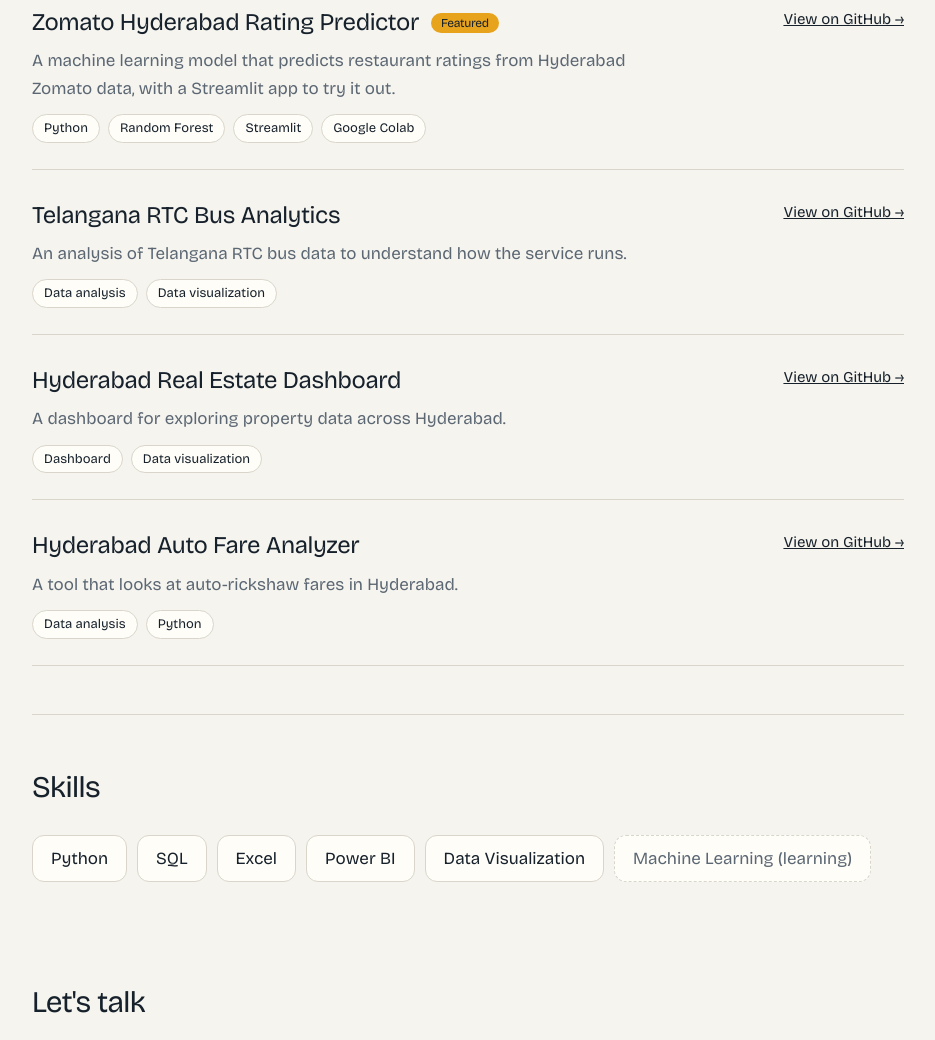
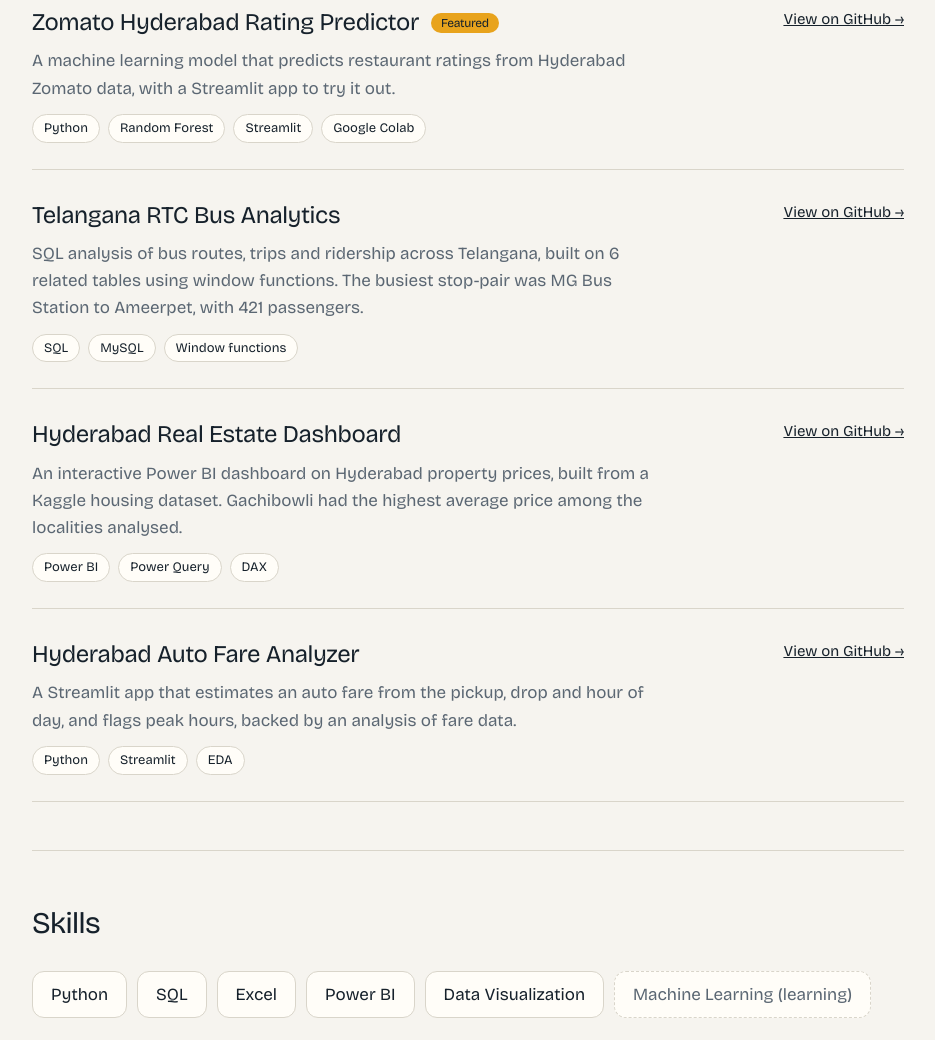
Before and after one commit to Huzefkhan1/Huzefkhan1.github.io, a plain HTML site: page index.html in a window 1280 px wide. Shown: the part 1190-2230 px from the top of the page, without its empty margins (172-1107 px from the left). Drawn offline with nearby package versions, Linux system fonts and the light colour scheme.

Commit message:
Add files via upload

```diff
--- a/index.html
+++ b/index.html
@@ -84,20 +84,20 @@
 </article>
 <article class="proj">
 <div><h3>Telangana RTC Bus Analytics</h3>
-<p>An analysis of Telangana RTC bus data to understand how the service runs.</p>
-<div class="tags"><span>Data analysis</span><span>Data visualization</span></div></div>
+<p>SQL analysis of bus routes, trips and ridership across Telangana, built on 6 related tables using window functions. The busiest stop-pair was MG Bus Station to Ameerpet, with 421 passengers.</p>
+<div class="tags"><span>SQL</span><span>MySQL</span><span>Window functions</span></div></div>
 <a class="go" href="https://github.com/Huzefkhan1/telangana-rtc-bus-analytics">View on GitHub →</a>
 </article>
 <article class="proj">
 <div><h3>Hyderabad Real Estate Dashboard</h3>
-<p>A dashboard for exploring property data across Hyderabad.</p>
-<div class="tags"><span>Dashboard</span><span>Data visualization</span></div></div>
+<p>An interactive Power BI dashboard on Hyderabad property prices, built from a Kaggle housing dataset. Gachibowli had the highest average price among the localities analysed.</p>
+<div class="tags"><span>Power BI</span><span>Power Query</span><span>DAX</span></div></div>
 <a class="go" href="https://github.com/Huzefkhan1/hyderabad-real-estate-dashboard">View on GitHub →</a>
 </article>
 <article class="proj">
 <div><h3>Hyderabad Auto Fare Analyzer</h3>
-<p>A tool that looks at auto-rickshaw fares in Hyderabad.</p>
-<div class="tags"><span>Data analysis</span><span>Python</span></div></div>
+<p>A Streamlit app that estimates an auto fare from the pickup, drop and hour of day, and flags peak hours, backed by an analysis of fare data.</p>
+<div class="tags"><span>Python</span><span>Streamlit</span><span>EDA</span></div></div>
 <a class="go" href="https://github.com/Huzefkhan1/hyderabad-auto-fare-analyzer">View on GitHub →</a>
 </article>
 </section>
```
